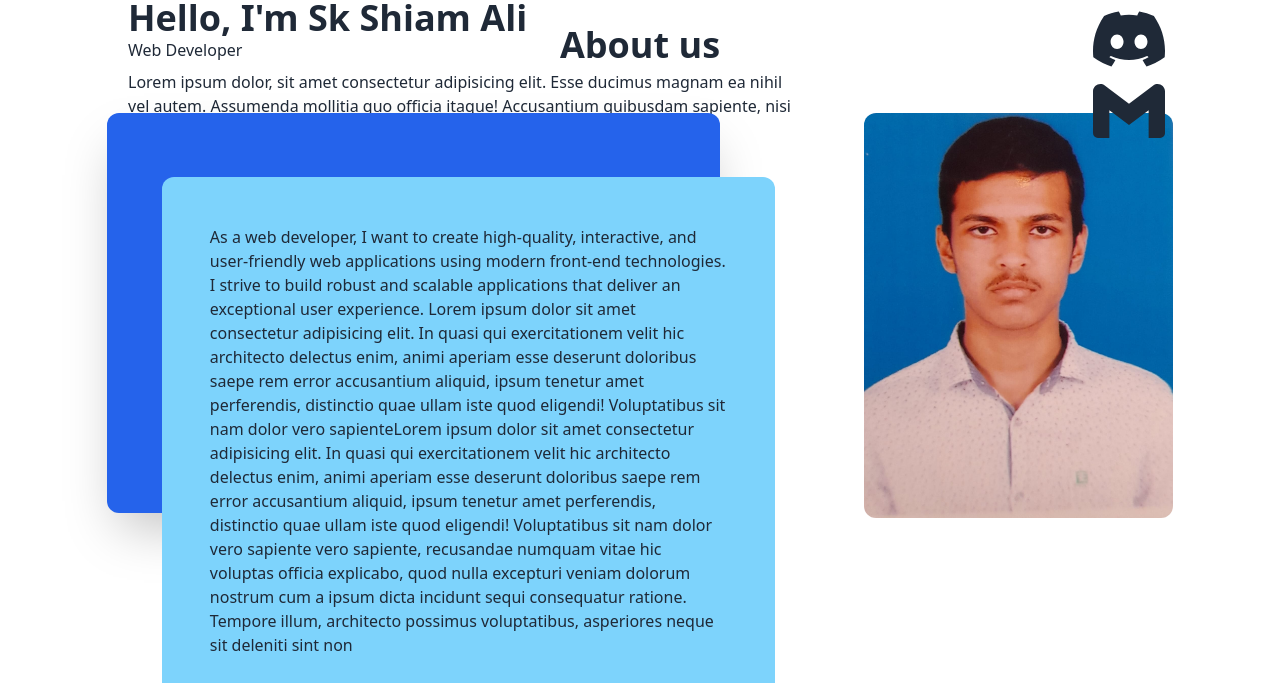
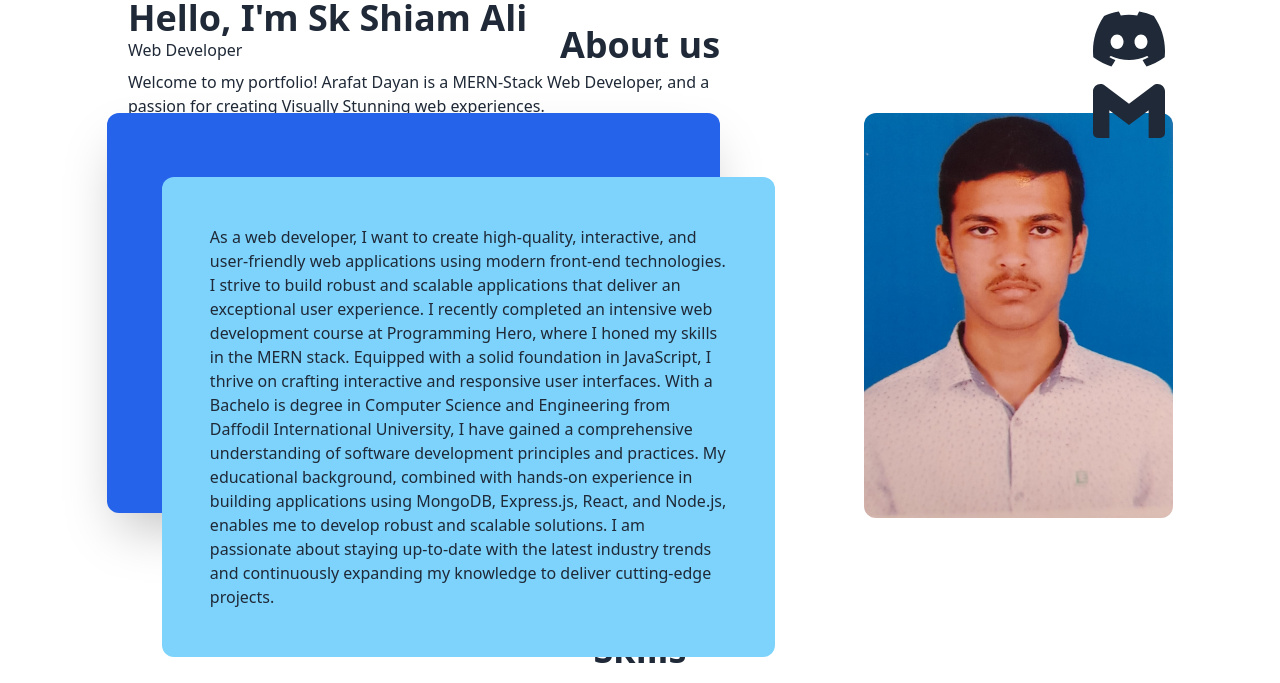
Before and after one commit to shiamhub/my-portfolio, a React (Vite) app: page /about in a window 1280 px wide. Shown: the part 269-952 px from the top of the page. Built offline with nearby package versions, Linux system fonts and the light colour scheme.

Commit message:
added text

```diff
--- a/src/pages/About/About.jsx
+++ b/src/pages/About/About.jsx
@@ -6,9 +6,11 @@ const About = () => {
             <div className='lg:flex justify-center'>
                 <div className="lg:h-[50vh] h-[470px] w-11/12 bg-blue-600 rounded-xl relative shadow-2xl">
                     <p className="bg-sky-300 lg:p-12 dark:text-black p-6 rounded-xl absolute left-[9%] w-full top-[5%] lg:top-16 hidden lg:block">As a web developer, I want to create high-quality, interactive, and user-friendly web applications
-                    using modern front-end technologies. I strive to build robust and scalable applications that
-                    deliver an exceptional user experience. Lorem ipsum dolor sit amet consectetur adipisicing elit. In quasi qui exercitationem velit hic architecto delectus enim, animi aperiam esse deserunt doloribus saepe rem error accusantium aliquid, ipsum tenetur amet perferendis, distinctio quae ullam iste quod eligendi! Voluptatibus sit nam dolor vero sapienteLorem ipsum dolor sit amet consectetur adipisicing elit. In quasi qui exercitationem velit hic architecto delectus enim, animi aperiam esse deserunt doloribus saepe rem error accusantium aliquid, ipsum tenetur amet perferendis, distinctio quae ullam iste quod eligendi! Voluptatibus sit nam dolor vero sapiente vero sapiente, recusandae numquam vitae hic voluptas officia explicabo, quod nulla excepturi veniam dolorum nostrum cum a ipsum dicta incidunt sequi consequatur ratione. Tempore illum, architecto possimus voluptatibus, asperiores neque sit deleniti sint non</p>
-                    <p className="bg-sky-300 lg:p-12 p-6 rounded-xl absolute left-[9%] w-full top-[5%] lg:top-28 lg:hidden">Lorem ipsum dolor sit amet consectetur adipisicing elit. In quasi qui exercitationem velit hic architecto delectus enim, animi aperiam esse deserunt doloribus saepe rem error accusantium aliquid, ipsum tenetur amet perferendis, distinctio quae ullam iste quod eligendi! Voluptatibus sit nam dolor vero sapiente, recusandae numquam vitae hic voluptas officia explicabo, quod nulla excepturi veniam dolorum nostrum cum a ipsum dicta incidunt sequi consequatur ratione. Tempore illum, architecto possimus voluptatibus, asperiores neque sit deleniti sint non</p>
+                        using modern front-end technologies. I strive to build robust and scalable applications that
+                        deliver an exceptional user experience. I recently completed an intensive web development course at Programming Hero, where I honed my skills in the MERN stack. Equipped with a solid foundation in JavaScript, I thrive on crafting interactive and responsive user interfaces.
+                        With a Bachelo is degree in Computer Science and Engineering from Daffodil International University, I have gained a comprehensive understanding of software development principles and practices. My educational background, combined with hands-on experience in building applications using MongoDB, Express.js, React, and Node.js, enables me to develop robust and scalable solutions. I am passionate about staying up-to-date with the latest industry trends and continuously expanding my knowledge to deliver cutting-edge projects.</p>
+                    <p className="bg-sky-300 lg:p-12 p-6 rounded-xl absolute left-[9%] w-full top-[5%] lg:top-28 lg:hidden">I recently completed an intensive web development course at Programming Hero, where I honed my skills in the MERN stack. Equipped with a solid foundation in JavaScript, I thrive on crafting interactive and responsive user interfaces.
+                        With a Bachelor is degree in Computer Science and Engineering from Daffodil International University, I have gained a comprehensive understanding of software development principles and practices. My applications using MongoDB, Express.js, React, and Node.js, enables me to develop robust and scalable solutions.</p>
                 </div>
                 <img className='lg:w-[29%] rounded-xl lg:ml-36 mt-16 lg:mt-0' src={img} alt="" />
             </div>
--- a/src/pages/Home/Home.jsx
+++ b/src/pages/Home/Home.jsx
@@ -19,11 +19,15 @@ const Home = () => {
       <div className='text-start absolute lg:top-1/3 top-16 lg:left-[10%] left-8'>
         <h1 className='text-xl lg:text-4xl font-bold'>{`Hello, I'm Sk Shiam Ali`}</h1>
         <h6>Web Developer</h6>
-        <p className='lg:w-7/12 w-3/5 hidden lg:block mt-2'>Lorem ipsum dolor, sit amet consectetur adipisicing elit. Esse ducimus magnam ea nihil vel autem. Assumenda mollitia quo officia itaque! Accusantium quibusdam sapiente, nisi magnam reiciendis aspernatur. Incidunt, temporibus atque!</p>
-        <p className='lg:w-7/12 w-full lg:hidden'>Lorem ipsum dolor, sit amet consectetur adipisicing elit.</p>
-        <div className='lg:mt-5 mt-2'>
+        <p className='lg:w-7/12 w-3/5 hidden lg:block mt-2'>Welcome to my portfolio! Arafat Dayan is a MERN-Stack Web Developer, and a passion for creating Visually Stunning web experiences.</p>
+        <p className='lg:w-7/12 w-full lg:hidden'>Welcome to my portfolio.</p>
+        <div className='lg:mt-5 mt-2 lg:hidden'>
           <a className='btn btn-outline mr-3 lg:btn-xl btn-sm' href="/src/assets/Black and White Minimalist Professional Resume (11).pdf" target='_blank'><TbExternalLink className='text-2xl'></TbExternalLink>View Resume</a>
           <a className='btn btn-outline btn-sm lg:btn-2xl' href="/src/assets/Black and White Minimalist Professional Resume (11).pdf" download={true}><BiSolidDownload className='text-2xl'></BiSolidDownload> Download Resume</a>
+        </div>
+        <div className='lg:mt-5 mt-2 hidden lg:block'>
+          <a className='btn btn-outline mr-3 lg:btn-xl' href="/src/assets/Black and White Minimalist Professional Resume (11).pdf" target='_blank'><TbExternalLink className='text-2xl'></TbExternalLink>View Resume</a>
+          <a className='btn btn-outline lg:btn-2xl' href="/src/assets/Black and White Minimalist Professional Resume (11).pdf" download={true}><BiSolidDownload className='text-2xl'></BiSolidDownload> Download Resume</a>
         </div>
       </div>
       <div className='text-start absolute lg:top-1/4 top-16 lg:right-[9%] right-7'>
```
